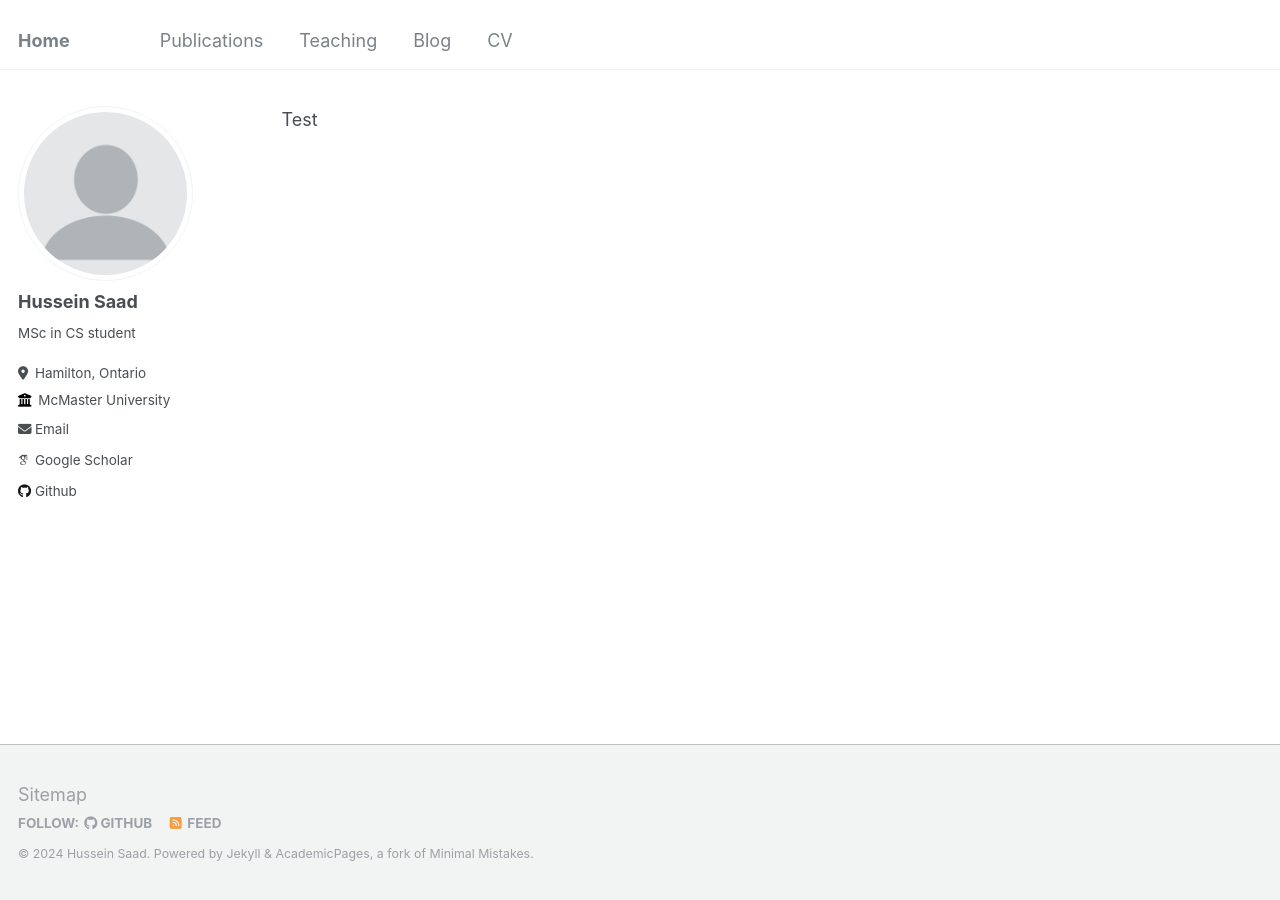
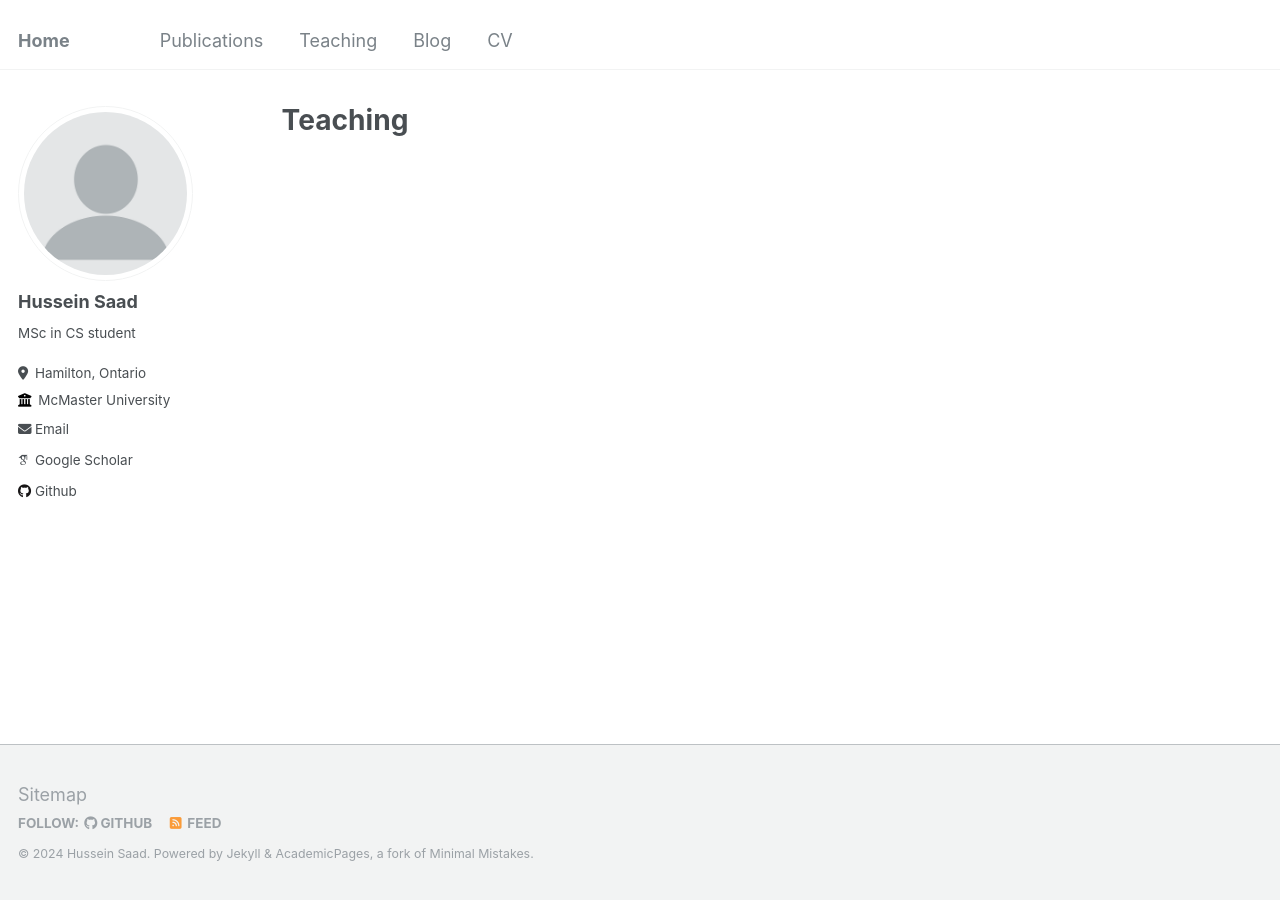
Before and after one commit to husseinsd1/husseinsd1.github.io, a Jekyll site: the page built from _pages/teaching.md, in a window 1280 px wide. Built offline with Jekyll 4.4.1, drawn with Linux system fonts in a browser that asks for light colours; some web fonts are replaced; our own code applies the rules of GitHub Pages for plain Markdown files.

Commit message:
Add teaching md boilerplate teaching

```diff
--- a/_pages/teaching.md
+++ b/_pages/teaching.md
@@ -1 +1,6 @@
-Test
+---
+layout: archive
+title: "Teaching"
+permalink: /teaching/
+author_profile: true
+---
```
